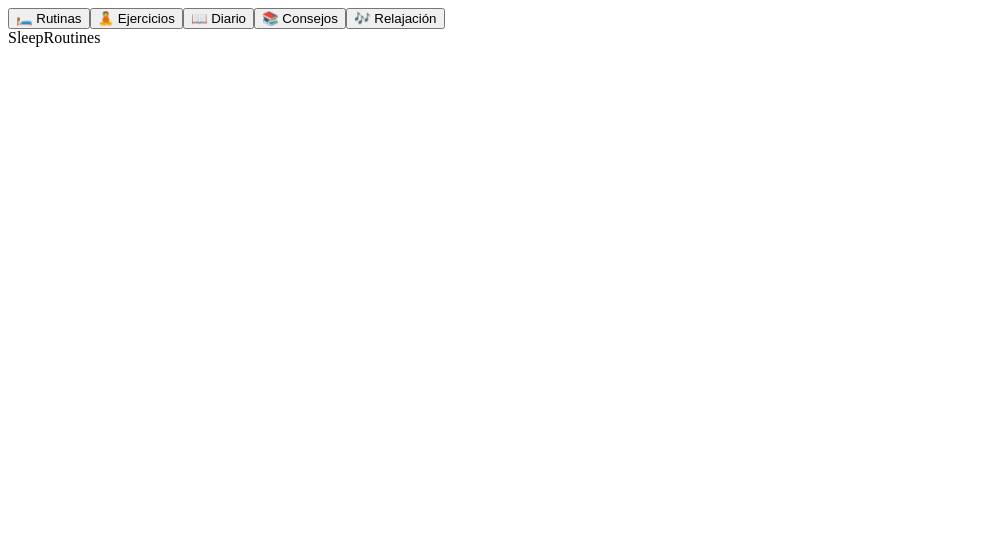
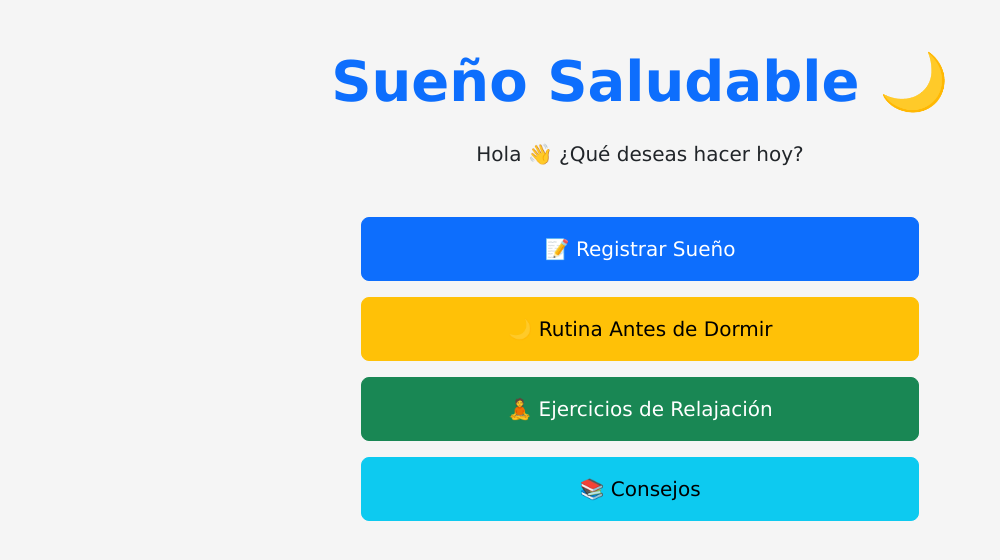
Before and after one commit to dareyesos15/revisueno, a React (Vite) app in the folder frontend/: page / in a window 1280 px wide. Shown: the top 560 px of the page, without its empty margins (0-1000 px from the left). Built offline with nearby package versions, Linux system fonts and the light colour scheme.

Commit message:
feat: se agrega la navegación entre componentes del frontend

```diff
--- a/frontend/package.json
+++ b/frontend/package.json
@@ -10,6 +10,7 @@
     "preview": "vite preview"
   },
   "dependencies": {
+    "bootstrap": "^5.3.8",
     "react": "^19.1.1",
     "react-dom": "^19.1.1"
   },
--- a/frontend/src/App.jsx
+++ b/frontend/src/App.jsx
@@ -1,4 +1,6 @@
 import React, { useState } from "react"
+import "./styles/App.css"
+import Start from "./components/Start"
 import Navbar from "./components/Navbar"
 import SleepRoutines from "./components/SleepRoutines"
 import Exercises from "./components/Exercises"
@@ -7,12 +9,13 @@ import AdviceList from "./components/AdviceList"
 import Relaxation from "./components/Relaxation"
 
 function App() {
-  const [section, setSection] = useState("routines")
+  const [section, setSection] = useState("start")
 
   return (
     <div>
-      <Navbar setSection={setSection} />
+      {section !== "start" && <Navbar setSection={setSection} />}
       <div>
+        {section === "start" && <Start setSection={setSection}/>}
         {section === "routines" && <SleepRoutines />}
         {section === "exercises" && <Exercises />}
         {section === "diary" && <SleepDiary />}
--- a/frontend/src/components/Navbar.jsx
+++ b/frontend/src/components/Navbar.jsx
@@ -2,12 +2,21 @@ import React from "react"
 
 function Navbar({ setSection }) {
   return (
-    <nav>
-      <button onClick={() => setSection("routines")}>🛏️ Rutinas</button>
-      <button onClick={() => setSection("exercises")}>🧘 Ejercicios</button>
-      <button onClick={() => setSection("diary")}>📖 Diario</button>
-      <button onClick={() => setSection("advice")}>📚 Consejos</button>
-      <button onClick={() => setSection("relaxation")}>🎶 Relajación</button>
+    <nav className="navbar navbar-expand-lg navbar-light bg-light border-bottom shadow-sm">
+      <div className="container-fluid justify-content-center">
+        <button className="btn btn-link nav-link fs-5" onClick={() => setSection("start")}>
+          🏠 Inicio
+        </button>
+        <button className="btn btn-link nav-link fs-5" onClick={() => setSection("diary")}>
+          📝 Diario
+        </button>
+        <button className="btn btn-link nav-link fs-5" onClick={() => setSection("routines")}>
+          🌙 Rutina
+        </button>
+        <button className="btn btn-link nav-link fs-5" onClick={() => setSection("advice")}>
+          📚 Consejos
+        </button>
+      </div>
     </nav>
   )
 }
--- a/frontend/src/components/Start.jsx
+++ b/frontend/src/components/Start.jsx
@@ -1,14 +1,27 @@
-import PropTypes from 'prop-types'
-import React, { Component } from 'react'
+import React from "react"
 
-export class Start extends Component {
-  static propTypes = {}
+function Start({ setSection }) {
+  return (
+    <div className="container text-center mt-5">
+      <h1 className="mb-4 display-4 text-primary">Sueño Saludable 🌙</h1>
+      <p className="lead mb-5">Hola 👋 ¿Qué deseas hacer hoy?</p>
 
-  render() {
-    return (
-      <div>Start</div>
-    )
-  }
+      <div className="d-grid gap-3 col-10 col-md-6 mx-auto">
+        <button className="btn btn-primary btn-lg" onClick={() => setSection("diary")}>
+          📝 Registrar Sueño
+        </button>
+        <button className="btn btn-warning btn-lg" onClick={() => setSection("routines")}>
+          🌙 Rutina Antes de Dormir
+        </button>
+        <button className="btn btn-success btn-lg" onClick={() => setSection("exercises")}>
+          🧘 Ejercicios de Relajación
+        </button>
+        <button className="btn btn-info btn-lg" onClick={() => setSection("advice")}>
+          📚 Consejos
+        </button>
+      </div>
+    </div>
+  )
 }
 
 export default Start
--- a/frontend/src/main.jsx
+++ b/frontend/src/main.jsx
@@ -1,6 +1,6 @@
 import { StrictMode } from 'react'
 import { createRoot } from 'react-dom/client'
-import './styles/index.css'
+import 'bootstrap/dist/css/bootstrap.min.css'
 import App from './App.jsx'
 
 createRoot(document.getElementById('root')).render(
--- a/frontend/src/styles/App.css
+++ b/frontend/src/styles/App.css
@@ -0,0 +1,14 @@
+body {
+  background-color: #f5f5f5; /* Gris claro */
+  font-family: 'Verdana', sans-serif;
+  font-size: 18px; /* Texto grande */
+}
+
+h1, .display-4 {
+  font-weight: bold;
+}
+
+button.btn-lg {
+  padding: 16px;
+  font-size: 20px; /* botones grandes */
+}
```
Also changed, not shown: frontend/src/styles/index.css (deleted), 1 other file (tests, documents, lock files or other folders).
